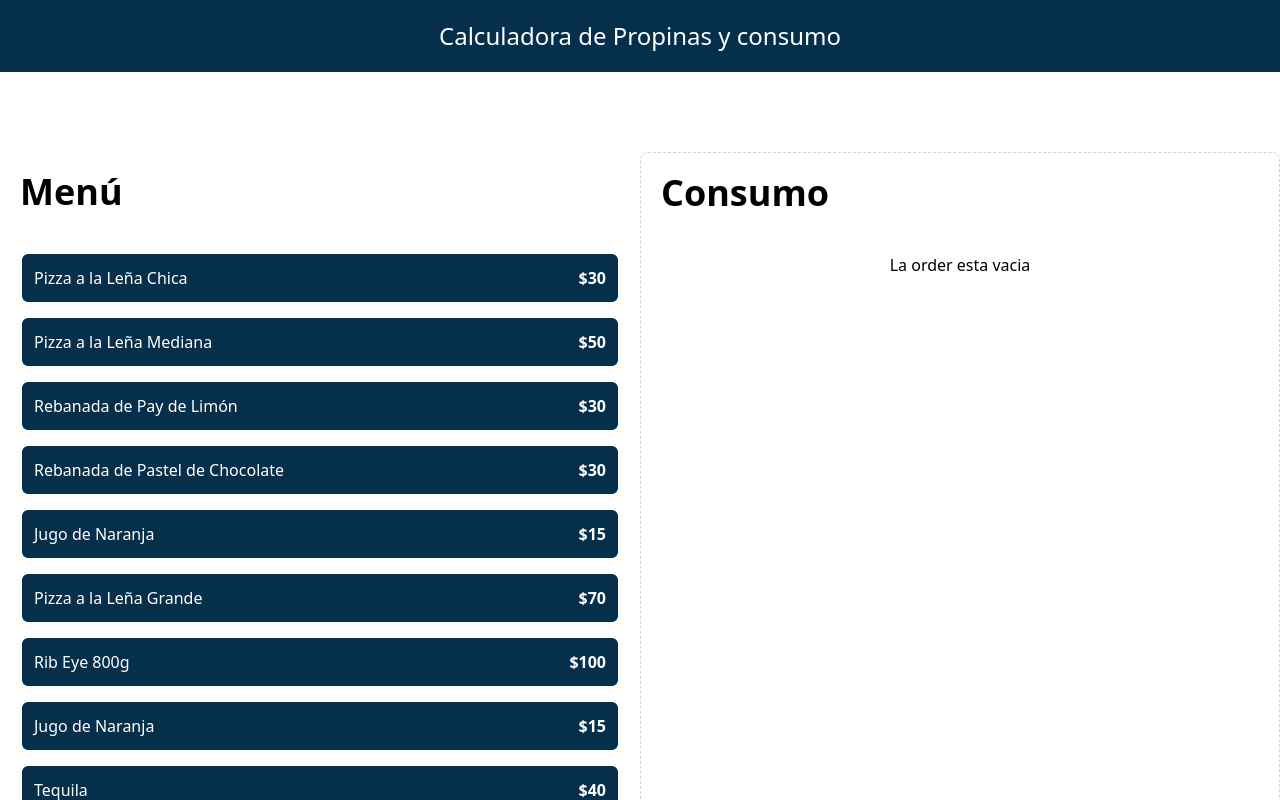
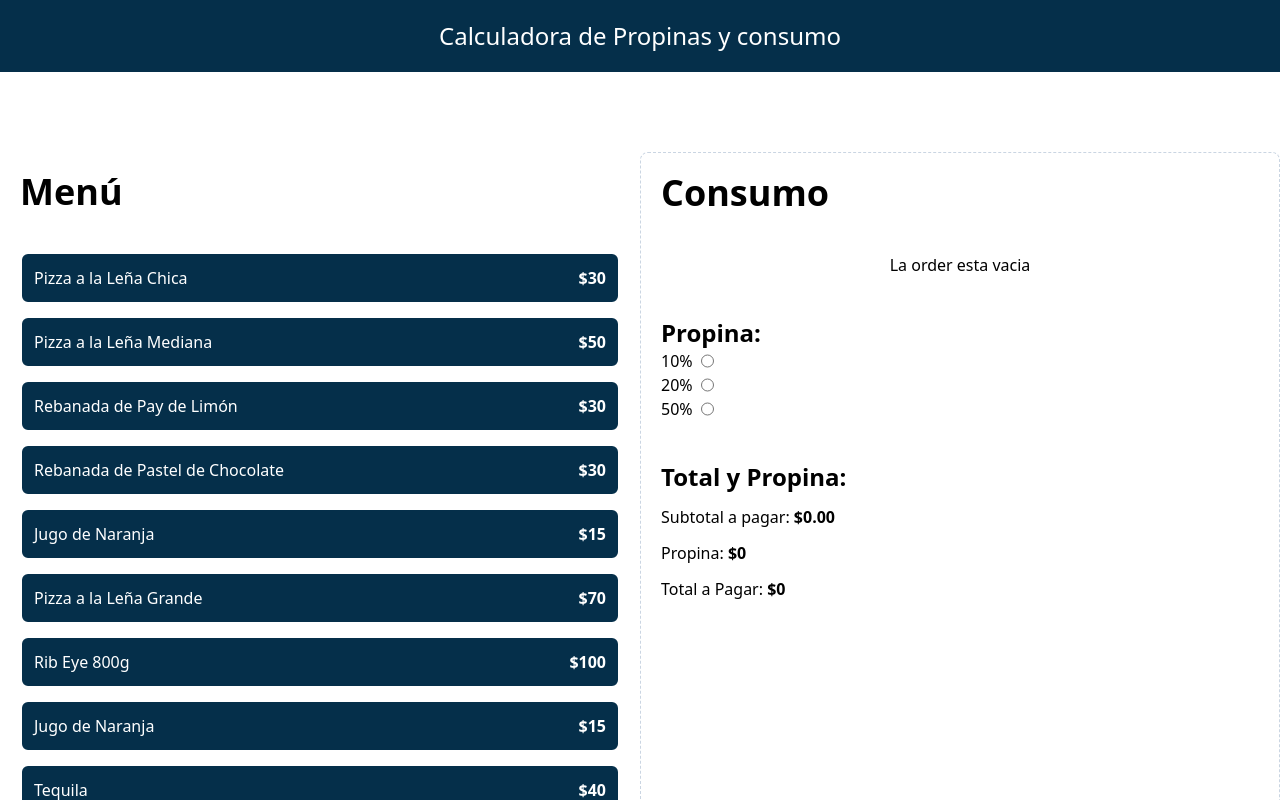
Before and after one commit to StyvenSoft/React-TypeScript-Complete-Guide, a React (Vite) app in the folder BasicReactjsProjects/tip-calculator/: page / in a window 1280 px wide. Shown: the top 800 px of the page. Built offline with nearby package versions, Linux system fonts and the light colour scheme.

Commit message:
Calculating Consumption and Tips

```diff
--- a/BasicReactjsProjects/tip-calculator/src/App.tsx
+++ b/BasicReactjsProjects/tip-calculator/src/App.tsx
@@ -2,6 +2,8 @@
 import OrderContents from "./components/OrderContent";
 import { menuItems } from "./data/db"
 import useOrder from "./hooks/useOrdet";
+import OrderTotal from "./components/OrderTotal";
+import TipPercentageForm from "./components/TipPercentageForm";
 
 function App() {
 
@@ -30,6 +32,12 @@
             order={order}
             removeItem={removeItem}
           />
+          <TipPercentageForm
+
+          />
+          <OrderTotal
+            order={order}
+          />
         </div>
       </main>
     </>
--- /dev/null
+++ b/BasicReactjsProjects/tip-calculator/src/components/OrderTotal.tsx
@@ -0,0 +1,32 @@
+import { useMemo } from "react"
+import { OrderItem } from "../types"
+import { formatCurrency } from "../helpers"
+
+type OrderTotalsProps = {
+    order: OrderItem[]
+}
+
+export default function OrderTotal({ order }: OrderTotalsProps) {
+
+    const subTotalAmount = useMemo(() => order.reduce((total, item) => total + (item.quantity * item.price), 0), [order])
+
+    return (
+        <>
+            <div className="space-y-3">
+                <h2 className="font-black text-2xl">Total y Propina:</h2>
+                <p>
+                    Subtotal a pagar: {''}
+                    <span className="font-bold">{formatCurrency(subTotalAmount)}</span>
+                </p>
+                <p>
+                    Propina: {''}
+                    <span className="font-bold">$0</span>
+                </p>
+                <p>
+                    Total a Pagar: {''}
+                    <span className="font-bold">$0</span>
+                </p>
+            </div>
+        </>
+    )
+}
--- /dev/null
+++ b/BasicReactjsProjects/tip-calculator/src/components/TipPercentageForm.tsx
@@ -0,0 +1,38 @@
+const tipOptions = [
+    {
+        id: 'tip-10',
+        value: .10,
+        label: '10%'
+    },
+    {
+        id: 'tip-20',
+        value: .20,
+        label: '20%'
+    },
+    {
+        id: 'tip-50',
+        value: .50,
+        label: '50%'
+    },
+]
+
+export default function TipPercentageForm() {
+  return (
+    <div>
+        <h3 className="font-black text-2xl">Propina:</h3>
+        <form>
+            {tipOptions.map(tip => (
+                <div key={tip.id} className="flex gap-2">
+                    <label htmlFor={tip.id}>{tip.label} </label>
+                    <input
+                        id={tip.id}
+                        type="radio"
+                        name="tip"
+                        value={tip.value}
+                    />
+                </div>
+            ))}
+        </form>
+    </div>
+  )
+}
```
